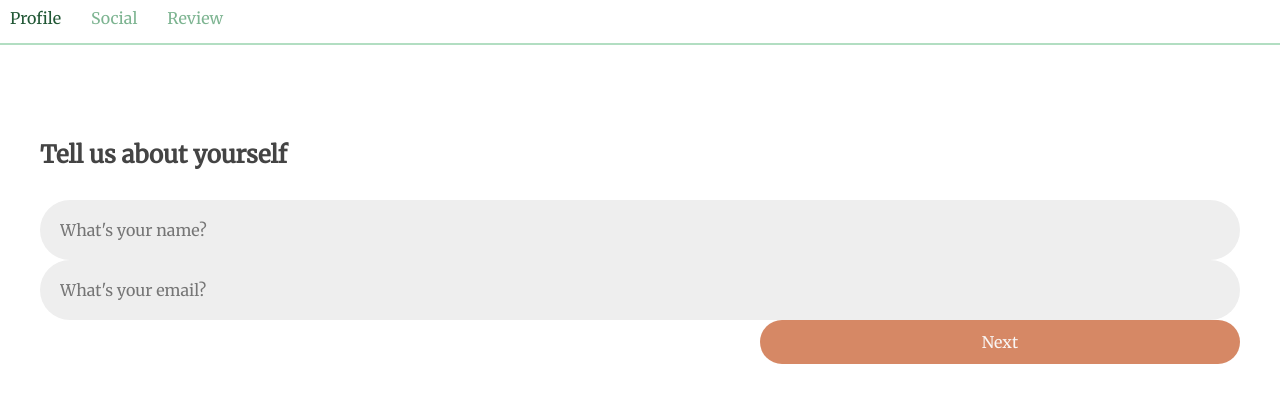
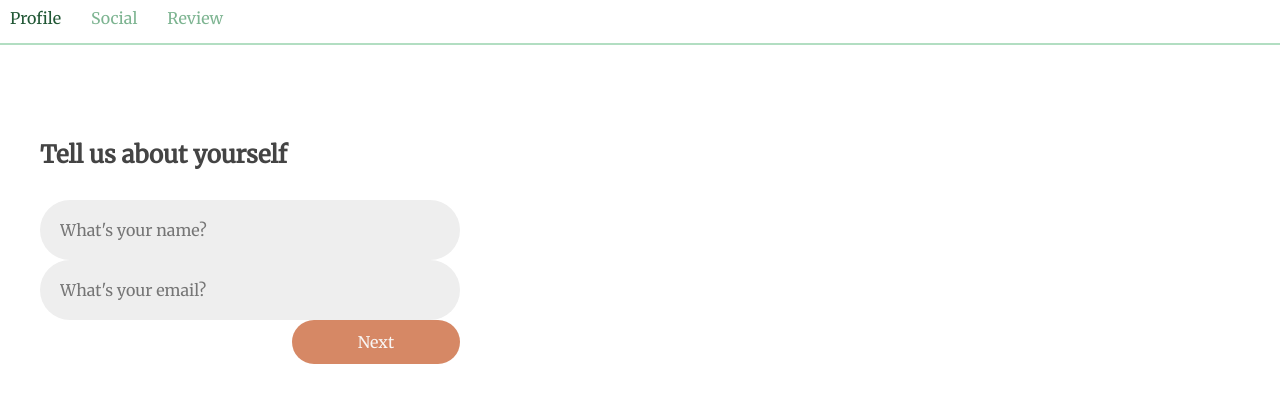
Before and after one commit to Artix9/20-react-apps, a React (Create React App) app in the folder B02-Multi-Step-Form/: page / in a window 1280 px wide. Shown: the top 402 px of the page. Built offline with nearby package versions, Linux system fonts and the light colour scheme; the HTML template or start-up script is replaced by a standard one.

Commit message:
B02-4 Animated Routes

```diff
--- a/B02-Multi-Step-Form/package.json
+++ b/B02-Multi-Step-Form/package.json
@@ -6,6 +6,7 @@
     "@testing-library/jest-dom": "^4.2.4",
     "@testing-library/react": "^9.3.2",
     "@testing-library/user-event": "^7.1.2",
+    "framer-motion": "^4.1.17",
     "react": "^16.13.1",
     "react-dom": "^16.13.1",
     "react-hook-form": "^7.12.2",
--- a/B02-Multi-Step-Form/src/components/SignupForm/1ProfileForm.js
+++ b/B02-Multi-Step-Form/src/components/SignupForm/1ProfileForm.js
@@ -2,6 +2,7 @@ import React from "react";
 import { useForm } from "react-hook-form";
 import { useHistory } from "react-router";
 import { useSignupForm } from "./SignupFormContext";
+import Animator from "./Animator";
 
 export default function ProfileForm() {
   const {
@@ -18,6 +19,7 @@ export default function ProfileForm() {
   }
 
   return (
+    <Animator>
       <form onSubmit={handleSubmit(onSubmit)} noValidate>
         <h2>Tell us about yourself</h2>
 
@@ -43,5 +45,6 @@ export default function ProfileForm() {
 
         <input type="submit" value="Next" />
       </form>
+    </Animator>
   );
 }
--- a/B02-Multi-Step-Form/src/components/SignupForm/2SocialForm.js
+++ b/B02-Multi-Step-Form/src/components/SignupForm/2SocialForm.js
@@ -1,6 +1,7 @@
 import React from "react";
 import { useForm } from "react-hook-form";
 import { useHistory } from "react-router-dom";
+import Animator from "./Animator";
 import { useSignupForm } from "./SignupFormContext";
 
 export default function SocialForm() {
@@ -18,6 +19,7 @@ export default function SocialForm() {
   }
 
   return (
+    <Animator>
       <form onSubmit={handleSubmit(onSubmit)} noValidate>
         <h2>How can we find you on social?</h2>
 
@@ -41,5 +43,6 @@ export default function SocialForm() {
 
         <input type="submit" value="Next" />
       </form>
+    </Animator>
   );
 }
--- a/B02-Multi-Step-Form/src/components/SignupForm/3Review.js
+++ b/B02-Multi-Step-Form/src/components/SignupForm/3Review.js
@@ -1,4 +1,5 @@
 import React from "react";
+import Animator from "./Animator";
 import { useSignupForm } from "./SignupFormContext";
 
 export default function Review() {
@@ -14,6 +15,7 @@ export default function Review() {
   }
 
   return (
+    <Animator>
       <form onSubmit={handleSubmit}>
         <h2>Review all your info</h2>
 
@@ -32,5 +34,6 @@ export default function Review() {
 
         <input type="submit" value="Submit All Info" />
       </form>
+    </Animator>
   );
 }
--- /dev/null
+++ b/B02-Multi-Step-Form/src/components/SignupForm/Animator.js
@@ -0,0 +1,15 @@
+import React from "react";
+import { motion } from "framer-motion";
+
+export default function Animator({ children }) {
+  return (
+    <motion.div
+      style={{ position: "absolute" }}
+      initial={{ x: 200, scale: 0.8, opacity: 0 }}
+      animate={{ x: 0, scale: 1, opacity: 1 }}
+      exit={{ x: -200, scale: 0.8, opacity: 0 }}
+    >
+      {children}
+    </motion.div>
+  );
+}
--- a/B02-Multi-Step-Form/src/components/SignupForm/SignupForm.js
+++ b/B02-Multi-Step-Form/src/components/SignupForm/SignupForm.js
@@ -1,5 +1,6 @@
-import React, { useState } from "react";
-import { Route, Switch } from "react-router-dom";
+import React from "react";
+import { Route, Switch, useLocation } from "react-router-dom";
+import { AnimatePresence } from "framer-motion";
 import ProfileForm from "./1ProfileForm";
 import SocialForm from "./2SocialForm";
 import Review from "./3Review";
@@ -7,6 +8,8 @@ import { SignupFormProvider } from "./SignupFormContext";
 import StepLinks from "./StepLinks";
 
 export default function SignupForm() {
+  const location = useLocation();
+
   return (
     <SignupFormProvider>
       <div className="signup-form">
@@ -14,11 +17,13 @@ export default function SignupForm() {
         <StepLinks />
 
         {/* show the forms */}
-        <Switch>
-          <Route path="/" exact component={ProfileForm} />
-          <Route path="/social" component={SocialForm} />
-          <Route path="/review" component={Review} />
-        </Switch>
+        <AnimatePresence>
+          <Switch location={location} key={location.pathname}>
+            <Route path="/" exact component={ProfileForm} />
+            <Route path="/social" component={SocialForm} />
+            <Route path="/review" component={Review} />
+          </Switch>
+        </AnimatePresence>
       </div>
     </SignupFormProvider>
   );
```
Also changed, not shown: 1 other file (tests, documents, lock files or other folders). Lines whose indentation alone changed are shown as unchanged.
